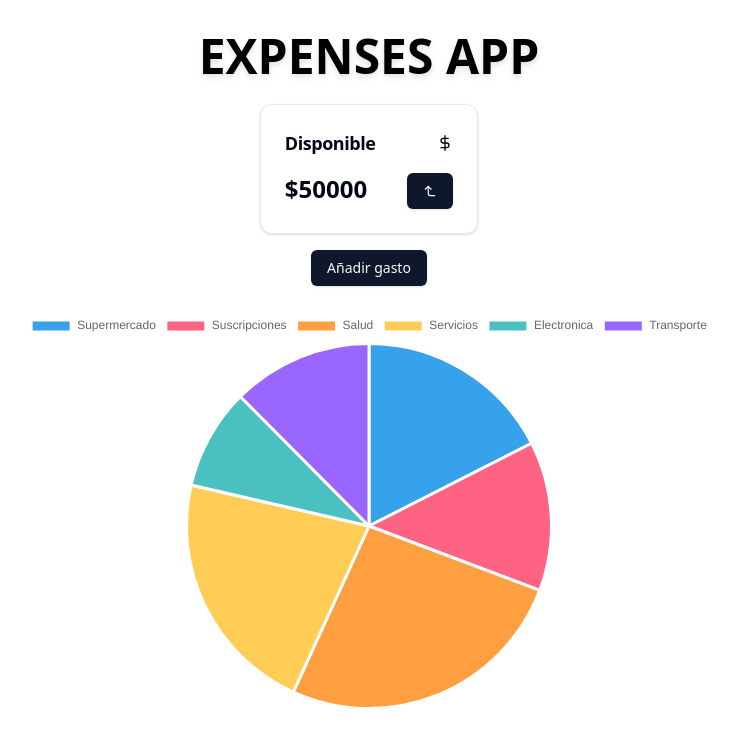
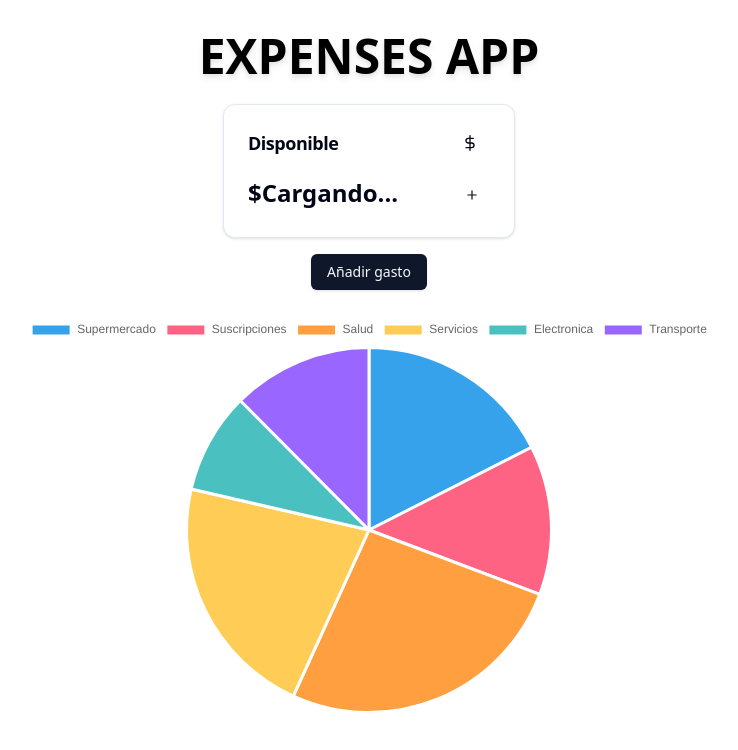
Before and after one commit to Codenburg/expenses-app, a React (Vite) app: page / in a window 1280 px wide. Shown: the top 750 px of the page, without its empty margins (271-1009 px from the left). Built offline with nearby package versions, Linux system fonts and the light colour scheme; no server answers; the database is empty.

Commit message:
Style: Center the dollar icon

```diff
--- a/src/components/Card.tsx
+++ b/src/components/Card.tsx
@@ -4,7 +4,7 @@ import { Label } from "@/components/ui/label";
 import { useEffect, useState } from "react";
 import { Database } from "../types/schema";
 import { supabase } from "../../db/supabase";
-import { FiCornerLeftUp } from "react-icons/fi";
+import { FiPlus } from "react-icons/fi";
 
 interface Props {
   title: string;
@@ -33,12 +33,14 @@ export function CardComponent({ title, IconCard }: Props) {
         <CardTitle className="text-lg">{title}</CardTitle>
         {IconCard}
       </CardHeader>
-      <CardContent className="flex space-x-10 justify-between pt-2">
+      <CardContent className="flex p-6 space-x-14 pt-3">
         <Label className="text-2xl font-bold ">
-          ${amount ? amount : 50000}
+          ${amount ? amount : 'Cargando...'}
         </Label>
-        <Button>
-          <FiCornerLeftUp />
+        <Button
+        variant={"ghost"}
+        size={"icon"}>
+        <FiPlus />
         </Button>
       </CardContent>
     </Card>
--- a/src/pages/Home.tsx
+++ b/src/pages/Home.tsx
@@ -17,7 +17,10 @@ function Home() {
       <section>
         <div className="space-y-4 pb-6 pt-6">
           <div className="flex justify-center">
-            <CardComponent title="Disponible" IconCard={<FiDollarSign />} />
+            <CardComponent
+              title="Disponible"
+              IconCard={<FiDollarSign className="m-3" />}
+            />
           </div>
           <div className="flex justify-center">
             <DialogAddButton />
```
